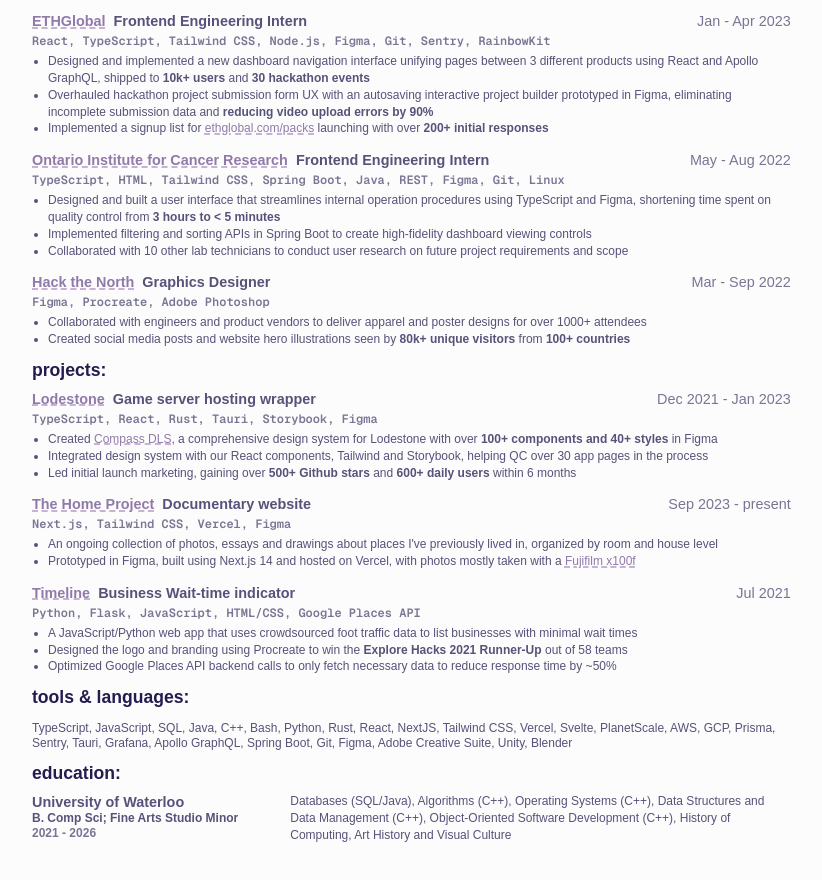
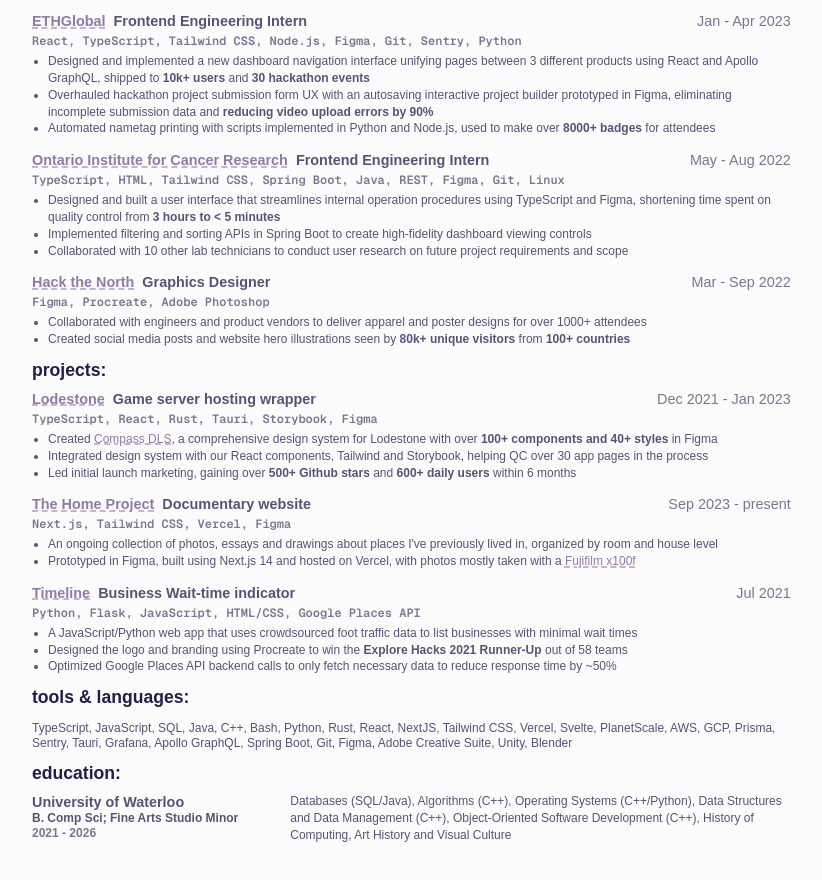
Before and after one commit to Arcslogger/resume-templater, a Next.js app: page / in a window 1280 px wide. Shown: the part 200-1080 px from the top of the page, without its empty margins (8-830 px from the left). Built offline with nearby package versions, Linux system fonts and the light colour scheme; a web font is replaced by a local one.

Commit message:
add python

```diff
--- a/data.json
+++ b/data.json
@@ -20,11 +20,11 @@
       "href": "https://ethglobal.com/",
       "position": "Frontend Engineering Intern",
       "duration": "Jan - Apr 2023",
-      "technologies": "React, TypeScript, Tailwind CSS, Node.js, Figma, Git, Sentry, RainbowKit",
+      "technologies": "React, TypeScript, Tailwind CSS, Node.js, Figma, Git, Sentry, Python",
       "responsibilities": [
         "Designed and implemented a new dashboard navigation interface unifying pages between 3 different products using React and Apollo GraphQL, shipped to **10k+ users** and **30 hackathon events**",
         "Overhauled hackathon project submission form UX with an autosaving interactive project builder prototyped in Figma, eliminating incomplete submission data and **reducing video upload errors by 90%**",
-        "Implemented a signup list for [ethglobal.com/packs](https://ethglobal.com/packs) launching with over **200+ initial responses**"
+        "Automated nametag printing with scripts implemented in Python and Node.js, used to make over **8000+ badges** for attendees"
       ]
     },
     {
--- a/src/app/components/Education.tsx
+++ b/src/app/components/Education.tsx
@@ -16,8 +16,8 @@ const Education = () => {
         </p>
       </div>
       <div className="flex flex-col col-span-4 font-sans text-[0.75rem] font-[525] leading-[1.4]">
-        Databases (SQL/Java), Algorithms (C++), Operating Systems (C++), Data
-        Structures and Data Management (C++), Object-Oriented Software
+        Databases (SQL/Java), Algorithms (C++), Operating Systems (C++/Python),
+        Data Structures and Data Management (C++), Object-Oriented Software
         Development (C++), History of Computing, Art History and Visual Culture
       </div>
     </>
```
